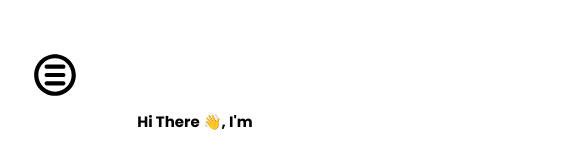
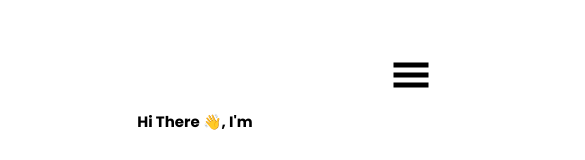
Before and after one commit to IngvarrFX/Portfolio, a React (Create React App) app: page / in a window 390 px wide. Shown: the top 160 px of the page, 585 px wide, since content can reach past the window. Built offline with nearby package versions, Linux system fonts and the light colour scheme.

Commit message:
refactor navigation

```diff
--- a/src/contacts/Contacts.module.css
+++ b/src/contacts/Contacts.module.css
@@ -175,12 +175,12 @@ textarea {
     }
 
     .form {
-        width: 100%;
+        width: 70%;
         margin: 30px 0;
     }
 
     .myContacts {
-        width: 100%;
+        width: 70%;
     }
 
     .inputs {
--- a/src/header/Header.module.css
+++ b/src/header/Header.module.css
@@ -2,4 +2,11 @@
     height: 80px;
     display: flex;
     align-items: center;
+    justify-content: flex-end;
+    margin-right: 5%;
 }
+@media screen and (max-width: 1024px) {
+    .header{
+        justify-content: space-between;
+    }
+}
--- a/src/nav/Nav.module.css
+++ b/src/nav/Nav.module.css
@@ -1,71 +1,11 @@
-/*
-.nav {
+.nav{
+    width: 100%;
     display: flex;
-    justify-content: space-around;
-    width: 300px;
-    margin-right: 5%;
-}
-
-.nav button {
-    text-decoration: none;
-    color: black;
-    background-color: white;
-    font-weight: 400;
-    cursor: pointer;
-
-}
-
-.nav button:hover {
-    cursor: pointer;
-    color: #72b626;
-}
-
-.nav .burgerNavigation {
-    display: none;
-}
-
-.links {
-    display: flex;
-    background-color: #181818;
-    z-index: 1;
-    border: 1px solid black;
-    height: 100vh;
-}
-
-.links li {
-    margin-right: 10px;
+    justify-content: flex-end;
 }
 
 @media screen and (max-width: 1024px) {
-    .nav .navigation {
+    .navigation{
         display: none;
     }
-
-    .nav .burgerNavigation {
-        display: flex;
-        align-items: flex-start;
-    }
-
-    .nav .burgerNavigation .burger {
-        position: absolute;
-        right: 5%;
-        cursor: pointer;
-
-    }
-    .nav{
-        width: 100%;
-    }
-
-    .links {
-        flex-direction: column;
-        justify-content: space-between;
-
-    }
-
-    .nav nav .links {
-        display: flex;
-        justify-content: space-between;
-        align-content: space-between;
-    }
 }
-*/
--- a/src/nav/Nav.tsx
+++ b/src/nav/Nav.tsx
@@ -6,9 +6,9 @@ import styles from "./Nav.module.css"
 
 export const Nav = () => {
     return (
-        <nav className={styles.nav}>
+        <div className={styles.nav}>
             <BurgerNavigation/>
-          {/*  <Navigation/>*/}
-        </nav>
+            <Navigation/>
+        </div>
     );
 };
--- a/src/nav/burgerNavigation/BurgerNavigation.module.css
+++ b/src/nav/burgerNavigation/BurgerNavigation.module.css
@@ -1,11 +1,30 @@
-.burgerMenu{
-    display: flex;
+.burgerMenu {
     top: 0;
     position: absolute;
+    display: none;
+}
+
+.burgerBlock{
+    width: 100%;
+    display: flex;
+    justify-content: flex-end;
+}
+.burger {
+    z-index: 10;
+    margin: 50px 0 0 30px;
+    cursor: pointer;
 
 
 }
-.burger{
-    z-index: 10000;
-    margin: 50px 0 0 30px;
+
+@media screen and (max-width: 429px) {
+    .burger {
+        margin: 55px 0 0 20px;
+    }
+
 }
+@media screen and (max-width: 1024px) {
+    .burgerMenu {
+        display: flex;
+    }
+}
--- a/src/nav/burgerNavigation/BurgerNavigation.tsx
+++ b/src/nav/burgerNavigation/BurgerNavigation.tsx
@@ -1,22 +1,23 @@
 import React, {useState} from "react";
 import {NavLinks} from "../navLinks/NavLinks";
 import styles from "./BurgerNavigation.module.css"
-
-import {CgMenuRound} from "react-icons/cg";
-import {CgCloseO} from "react-icons/cg";
+import {GiHamburgerMenu} from "react-icons/gi";
+import {CgClose} from "react-icons/cg";
 
 
 export const BurgerNavigation = () => {
     const [isShow, setIsShow] = useState(false)
+    const burger = <GiHamburgerMenu className={styles.burger} size={"40px"} color={"black"}
+                                onClick={() => setIsShow(!isShow)}/>
+    const close = <CgClose className={styles.burger} size={"45px"} color={"white"}
+                            onClick={() => setIsShow(!isShow)}/>
 
-    const burger = <CgMenuRound className={styles.burger} size={"50px"} color={"black"}
-                                onClick={() => setIsShow(!isShow)}/>
-    const close = <CgCloseO className={styles.burger} size={"45px"} color={"white"}
-                            onClick={() => setIsShow(!isShow)}/>
     return (
         <nav>
             <div className={styles.burgerMenu}>
-                {isShow ? close : burger}
+                <div className={styles.burgerBlock}>
+                    {isShow ? close : burger}
+                </div>
                 {isShow && <NavLinks callBack={(value) => setIsShow(value)}/>}
             </div>
         </nav>
--- a/src/nav/navLinks/NavLinks.module.css
+++ b/src/nav/navLinks/NavLinks.module.css
@@ -7,16 +7,22 @@
     height: 100vh;
     position: absolute;
     background-color: black;
-    opacity: 0.8;
+    opacity: 0.9;
     display: flex;
     flex-direction: column;
     align-items: center;
     z-index: 1;
     padding-top: 50px;
 }
+
 .menu button{
     font-size: 40px;
     margin-bottom: 80px;
     color: white;
     background-color: black;
+    cursor: pointer;
+    transition: 0.4s;
 }
+.menu button:hover{
+    color: #72b626;
+}
--- a/src/nav/navLinks/NavLinks.tsx
+++ b/src/nav/navLinks/NavLinks.tsx
@@ -23,7 +23,7 @@ export const NavLinks = (props: NavLinksPropsType) => {
                 <ul className={styles.menu}>
                     {arrayId.map((item, index) => {
                         return (
-                            <button key={index} onClick={() => linkClickHandler(item.id)}>{item.name}</button>
+                            <button key={index} onClick={() => linkClickHandler(item.id) }>{item.name}</button>
                         )
                     })}
                 </ul>
--- a/src/nav/navigation/Navigation.module.css
+++ b/src/nav/navigation/Navigation.module.css
@@ -0,0 +1,11 @@
+.navBar{
+    display: flex;
+    justify-content: space-around;
+}
+.navBar button{
+    margin-right: 20px;background-color: white;
+    transition: 0.3s;
+}
+.navBar button:hover{
+    color: #72b626;
+}
--- a/src/nav/navigation/Navigation.tsx
+++ b/src/nav/navigation/Navigation.tsx
@@ -1,12 +1,32 @@
 import React from "react";
 import {NavLinks} from "../navLinks/NavLinks";
 import classes from "../Nav.module.css"
+import {Fade} from "react-awesome-reveal";
+import styles from "./Navigation.module.css"
+import scrollTo from "gatsby-plugin-smoothscroll";
+
 
 export const Navigation = () => {
+    const arrayId = [{name: "Main", id: "#main"}, {name: "AboutMe", id: "#aboutMe"}, {
+        name: "Project",
+        id: "#project"
+    }, {name: "Skills", id: "#skills"}, {name: "Contacts", id: "#contacts"}]
+
+    const linkClickHandler = (id: string) => {
+        scrollTo(id)
+    }
+
     return (
         <nav className={classes.navigation}>
-            <NavLinks callBack={() => {
-            }}/>
+            <Fade cascade={true} direction={"up"} duration={500} triggerOnce={true}>
+                <ul className={styles.navBar}>
+                    {arrayId.map((item, index) => {
+                        return (
+                            <button key={index} onClick={() => linkClickHandler(item.id)}>{item.name}</button>
+                        )
+                    })}
+                </ul>
+            </Fade>
         </nav>
     );
 };
```
